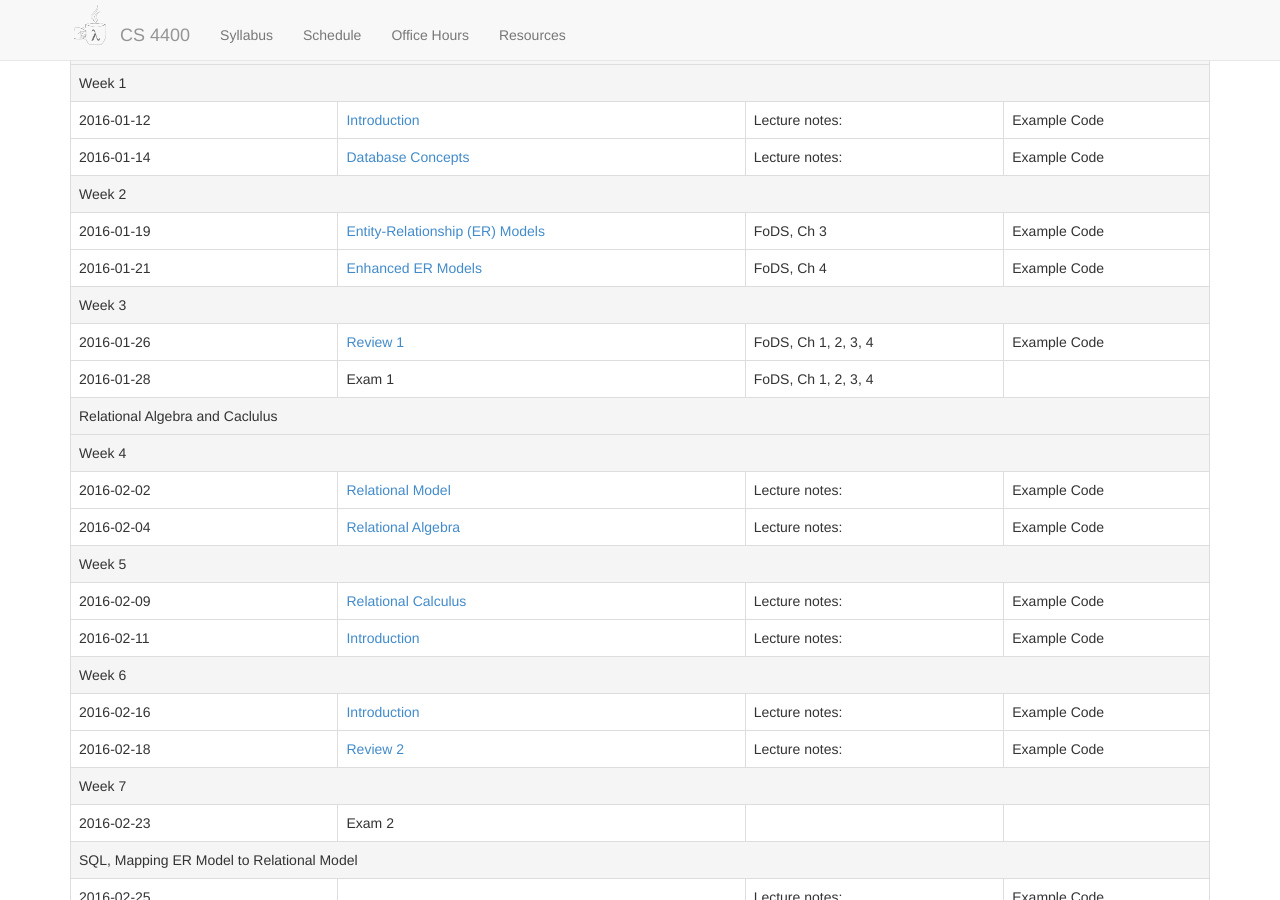
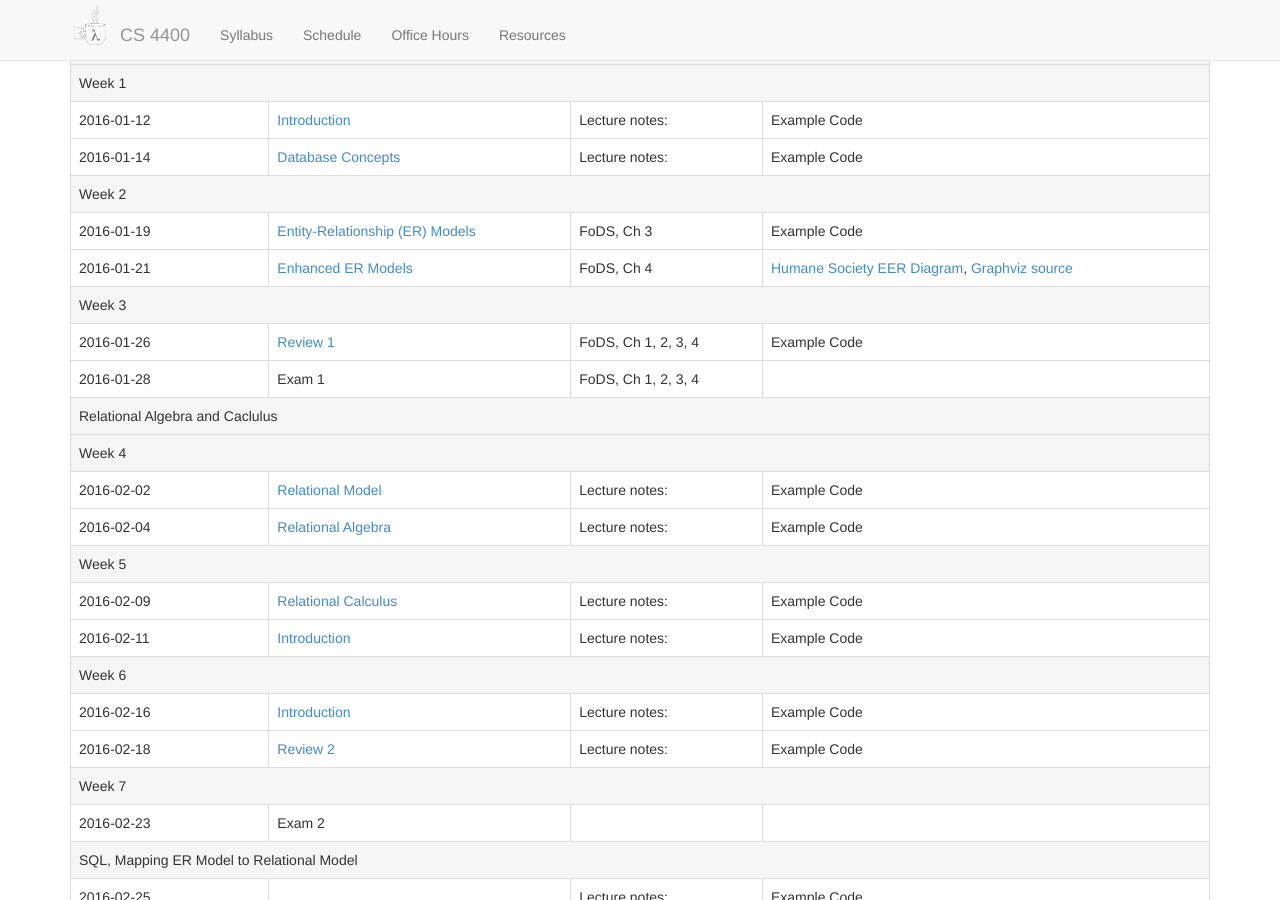
Before and after one commit to dr-cs/databases, a Jekyll site: the page built from spring2016.html, in a window 1280 px wide and 900 px high, scrolled down 316 px. Built offline with Jekyll 4.4.1, drawn with Linux system fonts in a browser that asks for light colours; nearby versions of some CDN libraries; Markdown is read by kramdown in place of the engine named in the settings.

Commit message:
Add humane society EER links to schedule

```diff
--- a/spring2016.html
+++ b/spring2016.html
@@ -82,7 +82,10 @@ title: CS 4400 - Fall 2016
       <td>
         FoDS, Ch 4
       </td>
-      <td>Example Code</td>
+      <td>
+        <a href="slides/humane-society.svg">Humane Society EER Diagram</a>,
+        <a href="slides/humane-society.dot">Graphviz source</a>
+      </td>
     </tr>
 
     <!-- Week -------------------------------------------------------------->
```
